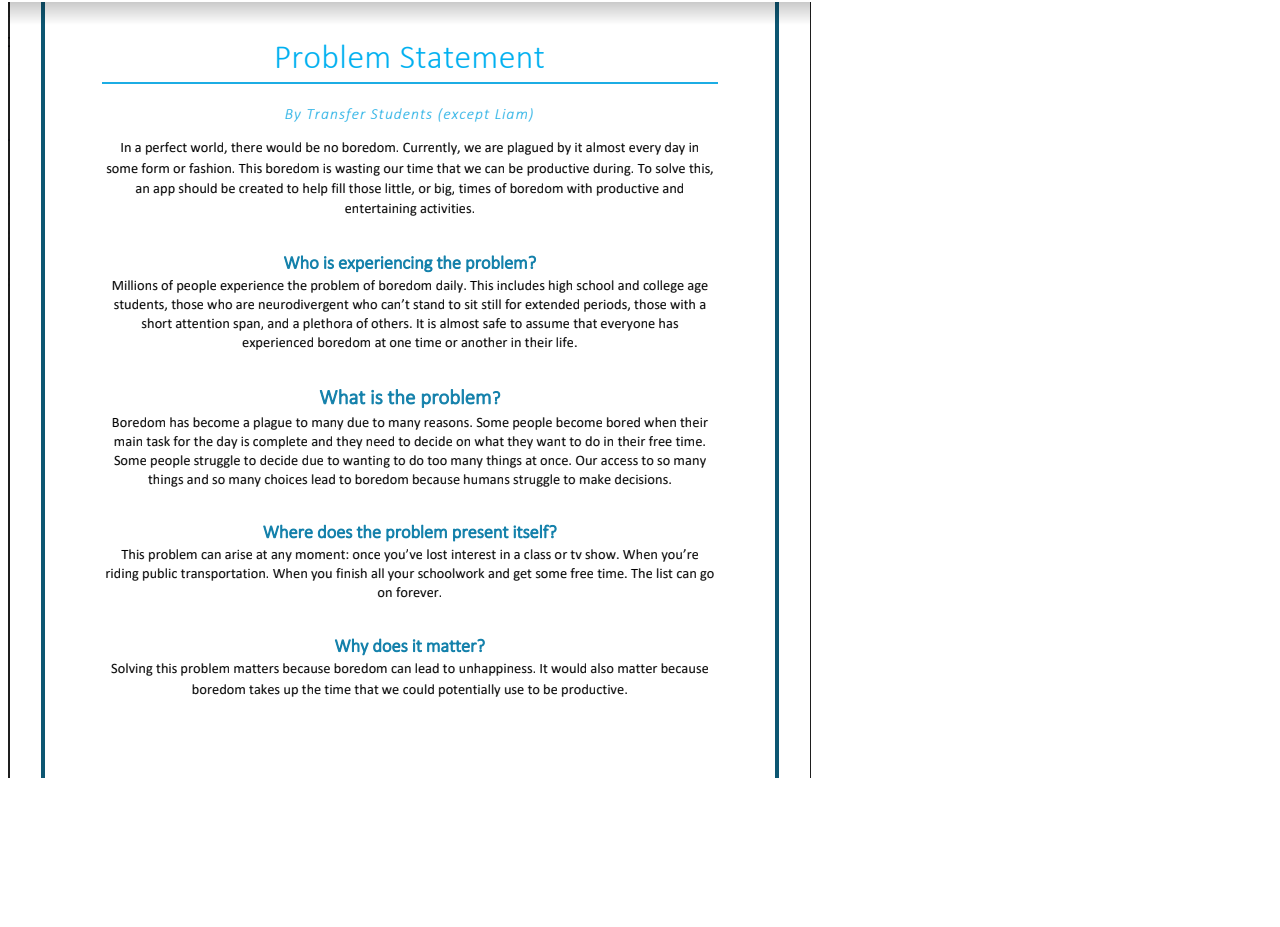
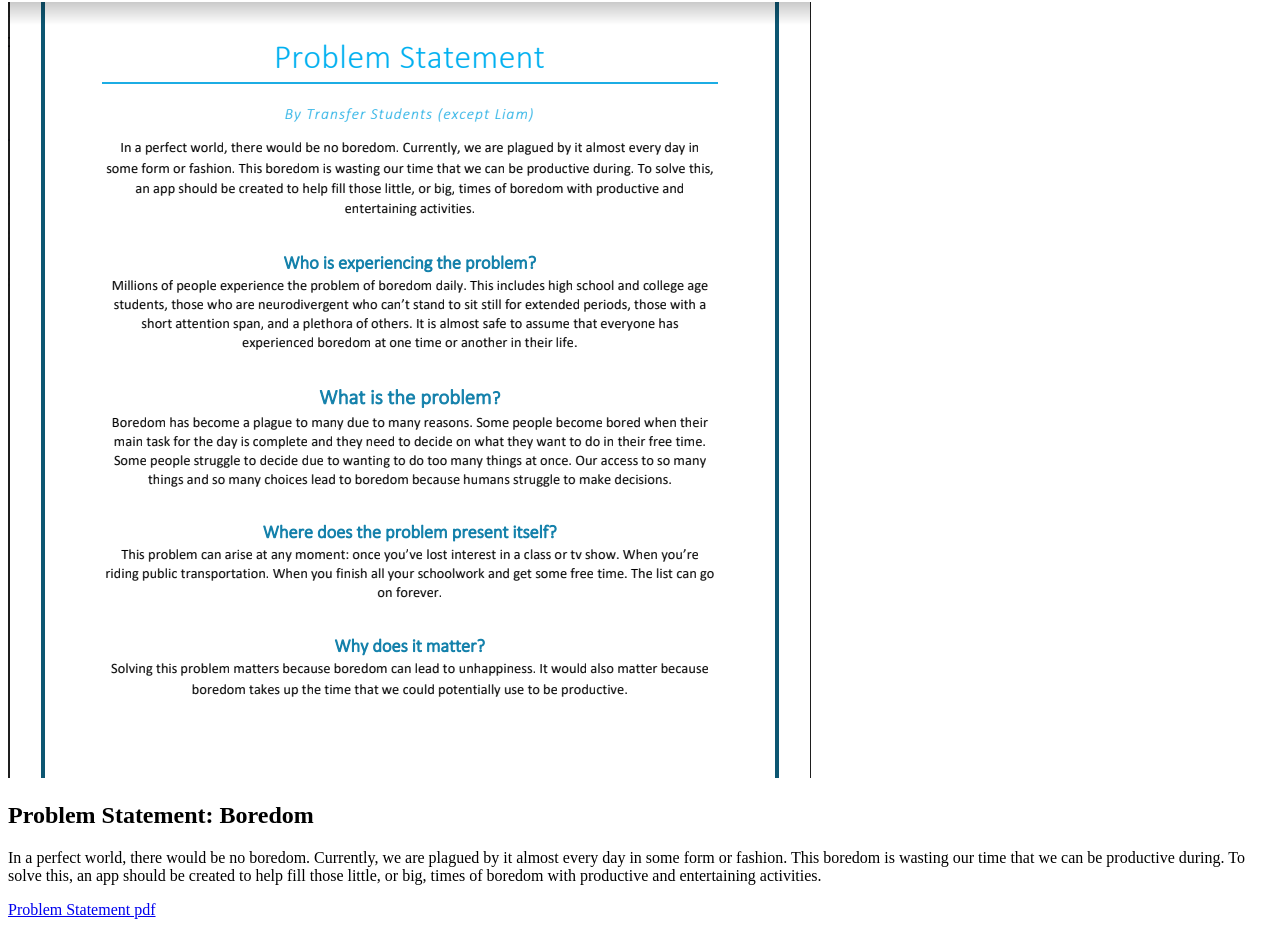
Before and after one commit to lgdiaz-usc/lgdiaz-usc.github.io, a plain HTML site: page index.html in a window 1280 px wide. Shown: the part 78-1005 px from the top of the page. Before the commit the page ends 868 px from the top, so only its background shows below. Drawn offline with Linux system fonts and the light colour scheme.

Commit message:
Added pdf

```diff
--- a/index.html
+++ b/index.html
@@ -6,8 +6,15 @@
     <body>
         <h1>Liam Diaz's CSCE 190 Site</h1>
 
-        <section class="assignment">
+        <section class="assignment 1">
             <img src="images/problem-statement.png">
+            <section class="ass-details">
+                <h2>Problem Statement: Boredom</h2>
+                <p>
+                    In a perfect world, there would be no boredom. Currently, we are plagued by it almost every day in  some form or fashion. This boredom is wasting our time that we can be productive during. To solve this,  an app should be created to help fill those little, or big, times of boredom with productive and  entertaining activities.
+                </p>
+                <a href="files/Problem Statement.pdf">Problem Statement pdf</a>
+            </section>
         </section>
     </body>
 </html>
```
Also changed, not shown: 1 other file.
